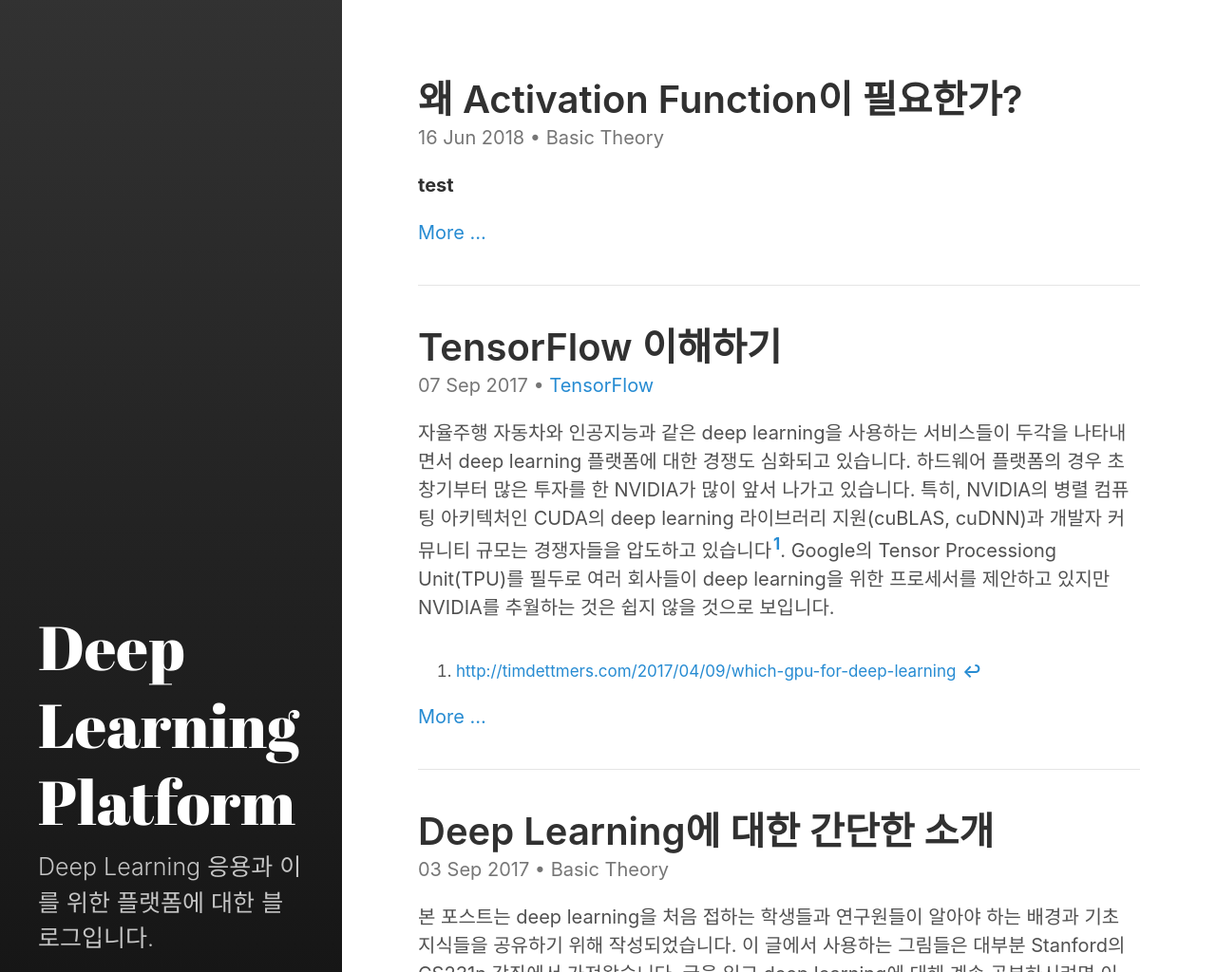
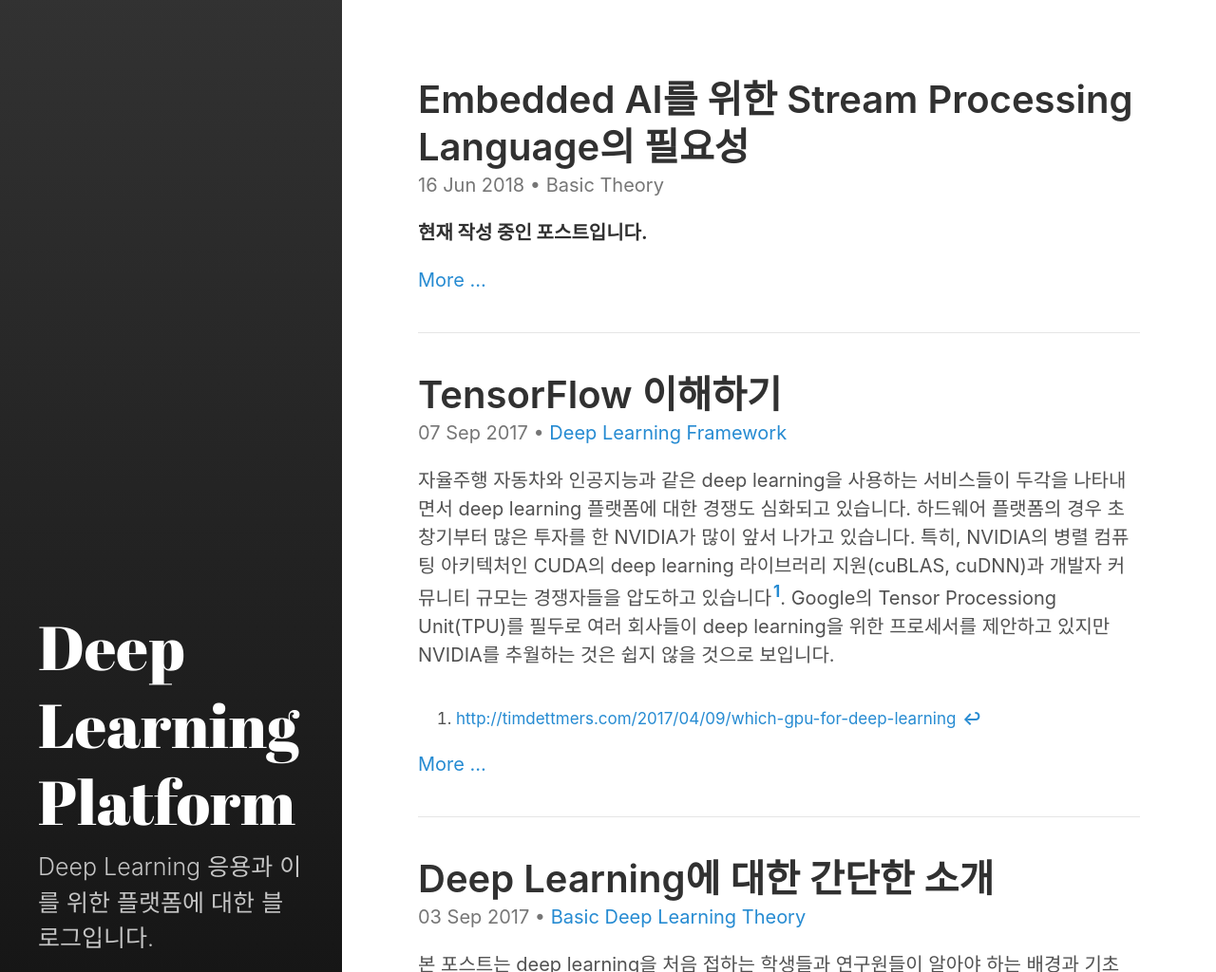
Before and after one commit to shnoh171/shnoh171.github.io, a Jekyll site: the page built from index.html, in a window 1280 px wide, cut to the strip 0-1024 px from the top of the page. Shown: the whole strip at 95% size. Built offline with Jekyll 4.4.1, drawn with Linux system fonts in a browser that asks for light colours; the list of posts is cut into pages by our own code.

Commit message:
change categories

```diff
--- a/_posts/2017-09-03-introduction-to-deep-learning.md
+++ b/_posts/2017-09-03-introduction-to-deep-learning.md
@@ -2,7 +2,7 @@
 layout: post
 title: Deep Learning에 대한 간단한 소개
 categories:
-  - Basic Theory
+  - Basic Deep Learning Theory
 ---
 본 포스트는 deep learning을 처음 접하는 학생들과 연구원들이 알아야 하는 배경과 기초 지식들을 공유하기 위해 작성되었습니다. 이 글에서 사용하는 그림들은 대부분 Stanford의 CS231n 강좌에서 가져왔습니다. 글을 읽고 deep learning에 대해 계속 공부하시려면 이 강의를 들어 보시는 것을 추천합니다[^CS231n16_YouTube].
 
--- a/_posts/2017-09-07-understanding-tensorflow.md
+++ b/_posts/2017-09-07-understanding-tensorflow.md
@@ -2,7 +2,7 @@
 layout: post
 title: TensorFlow 이해하기
 categories:
-  - TensorFlow
+  - Deep Learning Framework
 ---
 자율주행 자동차와 인공지능과 같은 deep learning을 사용하는 서비스들이 두각을 나타내면서 deep learning 플랫폼에 대한 경쟁도 심화되고 있습니다. 하드웨어 플랫폼의 경우 초창기부터 많은 투자를 한 NVIDIA가 많이 앞서 나가고 있습니다. 특히, NVIDIA의 병렬 컴퓨팅 아키텍처인 CUDA의 deep learning 라이브러리 지원(cuBLAS, cuDNN)과 개발자 커뮤니티 규모는 경쟁자들을 압도하고 있습니다[^Dettmers17]. Google의 Tensor Processiong Unit(TPU)를 필두로 여러 회사들이 deep learning을 위한 프로세서를 제안하고 있지만 NVIDIA를 추월하는 것은 쉽지 않을 것으로 보입니다.
 
--- a/_posts/2018-06-16-motivation-for-stream-processing-language.md
+++ b/_posts/2018-06-16-motivation-for-stream-processing-language.md
@@ -1,11 +1,11 @@
 ---
 layout: post
-title: 왜 Activation Function이 필요한가?
+title: Embedded AI를 위한 Stream Processing Language의 필요성
 categories:
   - Basic Theory
 ---
 
-**test**
+**현재 작성 중인 포스트입니다.**
 
 왜 단일 neuron은 weighted sum과 nonlinear activation function으로 이루어져 있는가?에 대한 답 찾기
 
--- /dev/null
+++ b/category/deep-learning-framework.md
@@ -0,0 +1,6 @@
+---
+layout: category
+title: Deep Learning Framework
+---
+
+TensorFlow, Caffe2 등의 Deep Learning Framework들의 사용법, 구조, 내부 구현에 관한 분석을 다룹니다.
```
Also changed, not shown: category/pl-for-embedded-ai.md (added, +6 -0 lines), category/tensorflow.md (deleted, +0 -6 lines), category/basic-deep-learning-theory.md (renamed from category/basic-theory.md).
